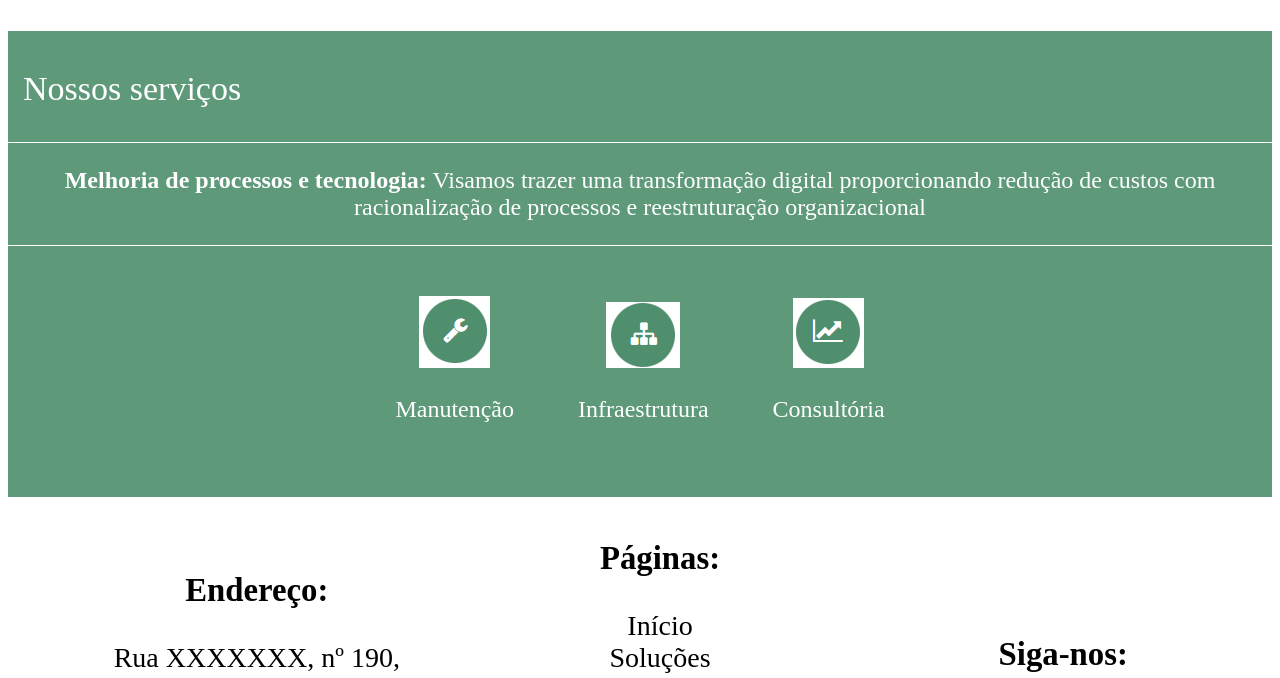
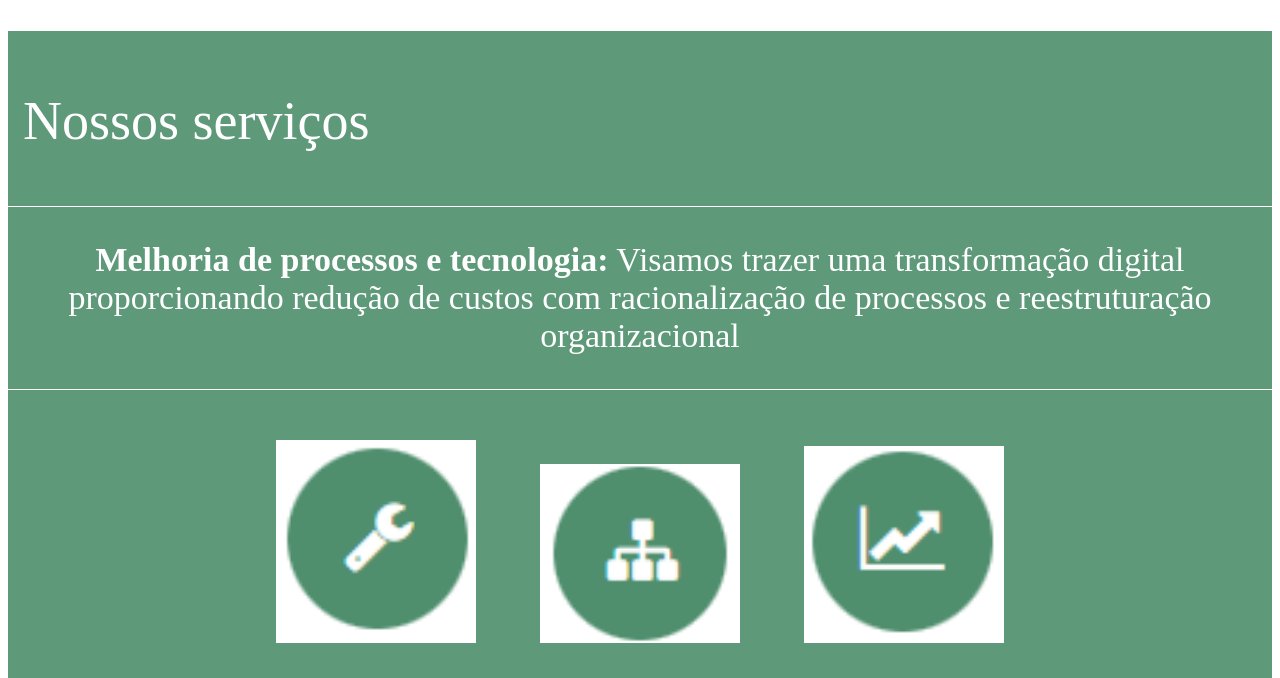
Before and after one commit to AmaroWes/insight, a plain HTML site: page index.html in a window 1280 px wide. Shown: the part 975-1653 px from the top of the page. Drawn offline with nearby package versions, Linux system fonts and the light colour scheme.

Commit message:
Viewport Desktop index.html

```diff
--- a/Source/css/p1.css
+++ b/Source/css/p1.css
@@ -81,3 +81,33 @@
 		font-size: 24px;
 	}
 }
+
+
+@media only screen and (min-width: 1042px) {
+	.banner-title-insight {
+		font-size: 54px;
+	}
+	.banner-title-subtitle {
+		font-size: 34px;
+	}
+	.banner-title-legenda {
+		font-size: 24px;
+	}
+	.highlight-title {
+		font-size: 54px;
+	}
+	.highlight-text {
+		font-size: 34px;
+	}
+	.highlight-services div {
+		display: inline-block;
+		margin: 30px;
+	}
+	.highlight-services div a img {
+		width: 200px;
+		max-width: 300px;
+	}
+	.highlight-services div p {
+		font-size: 34px;
+	}
+}
```
